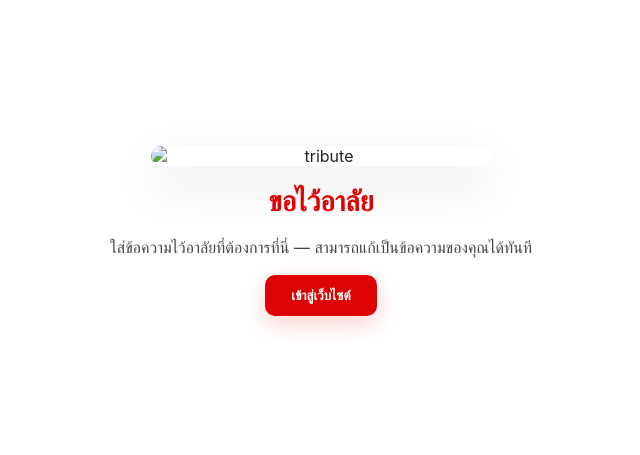
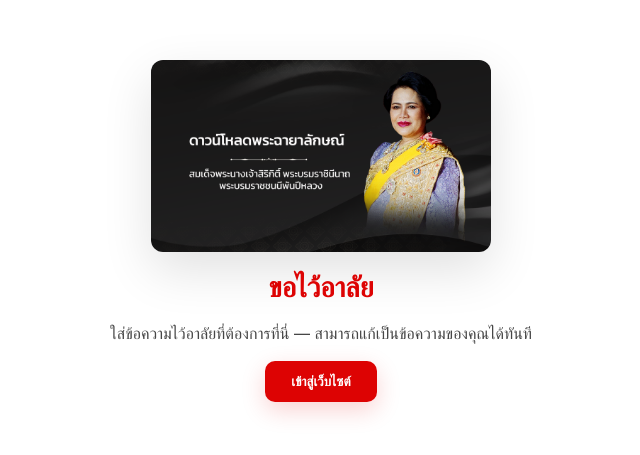
Before and after one commit to Supawit719/virasine, a plain HTML site: page index.html in a window 1280 px wide. Shown: the part 169-624 px from the top of the page, without its empty margins (319-959 px from the left). Drawn offline with Linux system fonts and the light colour scheme.

Commit message:
Update index.html

```diff
--- a/index.html
+++ b/index.html
@@ -106,7 +106,7 @@ nav .nav-btn:hover{ background:#fff0f0; }
 
 <!-- Welcome / Memorial -->
 <section class="memorial" id="memorial">
-  <img src="tribute.jpg" alt="tribute">
+  <img src="image/tribute.jpg" alt="tribute">
   <h1>ขอไว้อาลัย</h1>
   <p>ใส่ข้อความไว้อาลัยที่ต้องการที่นี่ — สามารถแก้เป็นข้อความของคุณได้ทันที</p>
   <button class="btn-primary" id="enterBtn">เข้าสู่เว็บไซต์</button>
```
